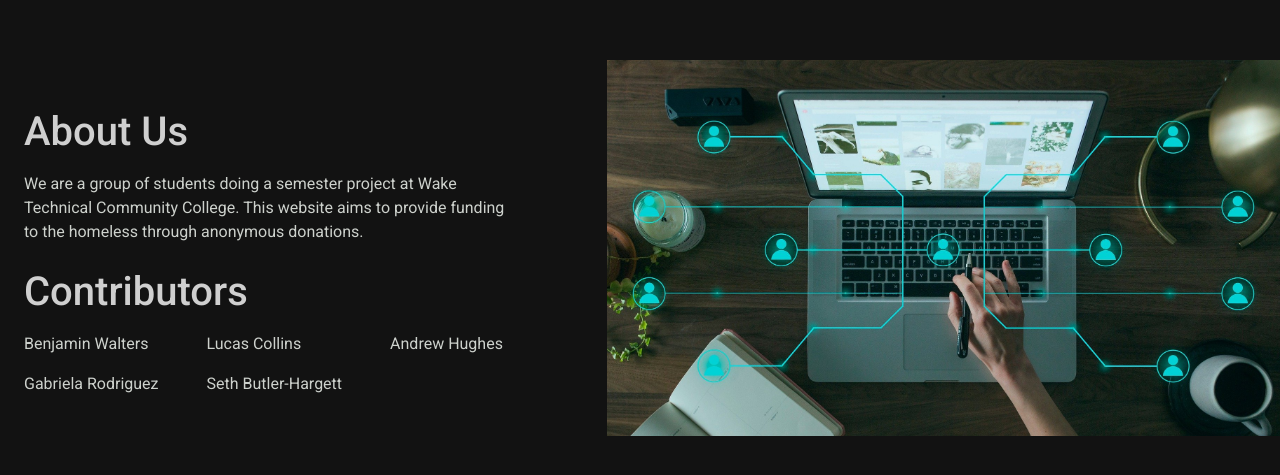
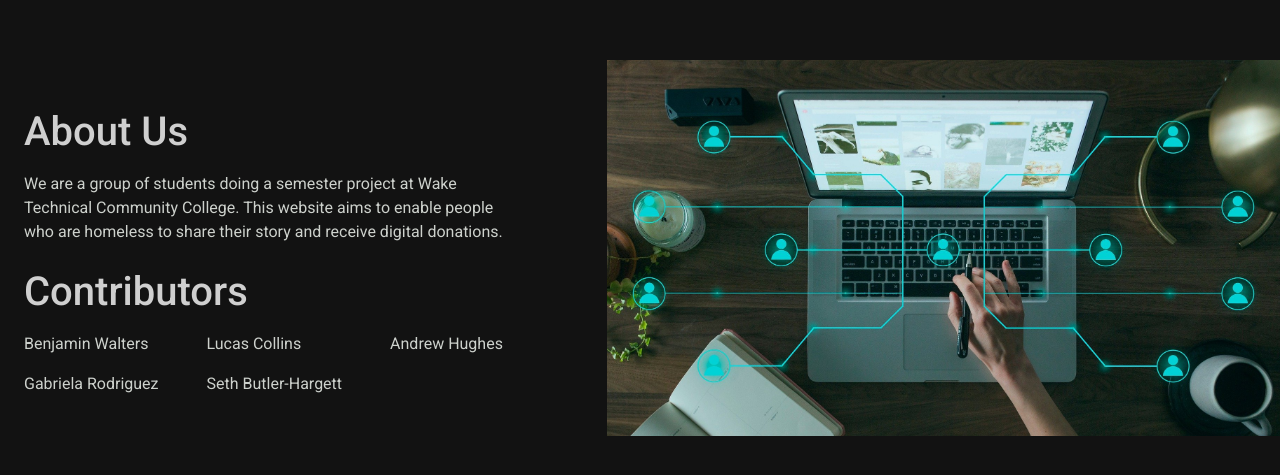
Before and after one commit to nebula1989/UpOnYourLuck, a Django app: page /about-us in a window 1280 px wide. Shown: the part 185-660 px from the top of the page. Run offline with Django 4.2, Linux system fonts and the light colour scheme; parts of the project's set-up code (start-up, migrations or seed data) failed here and were passed over; some libraries are stand-ins or nearby versions.

Commit message:
slight change to goal of app

```diff
--- a/welcome/templates/welcome/about_us.html
+++ b/welcome/templates/welcome/about_us.html
@@ -18,7 +18,7 @@
                     <h1>About Us</h1>
                 </div>
                 <div class="about-description">
-                    <p>We are a group of students doing a semester project at Wake Technical Community College. This website aims to provide funding to the homeless through anonymous donations. </p>
+                    <p>We are a group of students doing a semester project at Wake Technical Community College. This website aims to enable people who are homeless to share their story and receive digital donations.</p>
                 </div>
             </div>
             <div class="contributors-container">
```
Also changed, not shown: welcome/views.py (+2 -13 lines).
